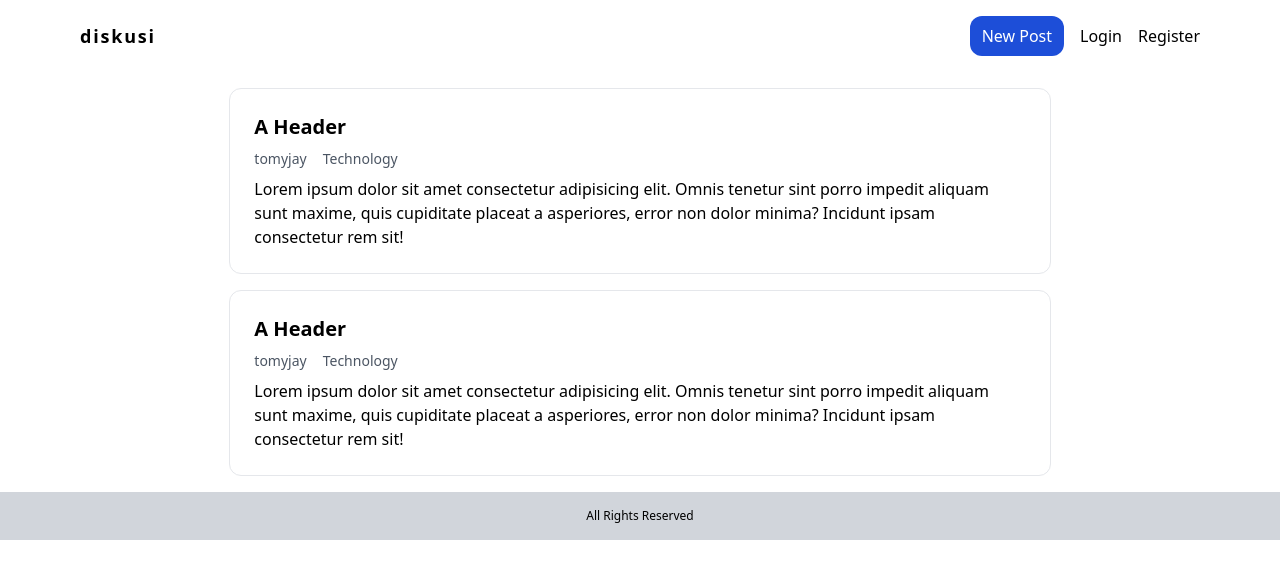
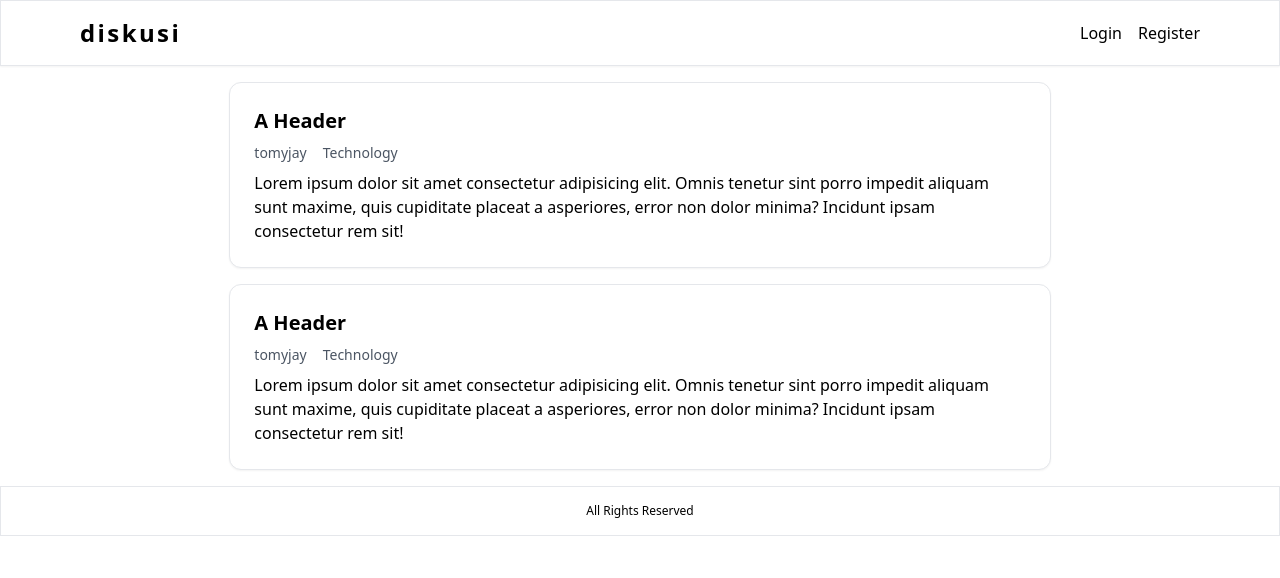
Before and after one commit to Rafyakbar02/forum-site, a Next.js app: page / in a window 1280 px wide. Shown: the top 578 px of the page. Built offline with nearby package versions, Linux system fonts and the light colour scheme.

Commit message:
edited styling

```diff
--- a/app/components/Footer.jsx
+++ b/app/components/Footer.jsx
@@ -2,7 +2,7 @@ import React from "react";
 
 const Footer = () => {
   return (
-    <footer className="bg-gray-300 border-gray-200">
+    <footer className="bg-white w-full border border-gray-200 z-50">
       <div className="mx-auto p-4 flex items-center justify-center">
         <p className="text-xs">All Rights Reserved</p>
       </div>
--- a/app/components/Navbar.jsx
+++ b/app/components/Navbar.jsx
@@ -2,15 +2,15 @@ import React from "react";
 
 const Navbar = () => {
   return (
-    <nav className="bg-white">
+    <nav className="bg-white shadow-sm border border-gray-200">
       <div className="mx-auto p-4 flex items-center justify-between max-w-6xl">
-        <a href="/" className="font-bold text-lg tracking-widest">
+        <a href="/" className="font-bold text-2xl tracking-widest">
           diskusi
         </a>
         <div className="flex gap-4 items-center">
           <a
             href="/submit"
-            className="bg-blue-700 px-3 py-2 text-white rounded-xl"
+            className="hidden bg-blue-700 px-3 py-2 text-white rounded-xl"
           >
             New Post
           </a>
--- a/app/components/Post.jsx
+++ b/app/components/Post.jsx
@@ -2,7 +2,7 @@ import React from "react";
 
 const Post = () => {
   return (
-    <div className="p-6 border border-gray-200 rounded-xl bg-white">
+    <div className="p-6 border border-gray-200 shadow-sm rounded-xl bg-white">
       <a href="">
         <h5 className="font-bold mb-2 text-xl">A Header</h5>
       </a>
```
